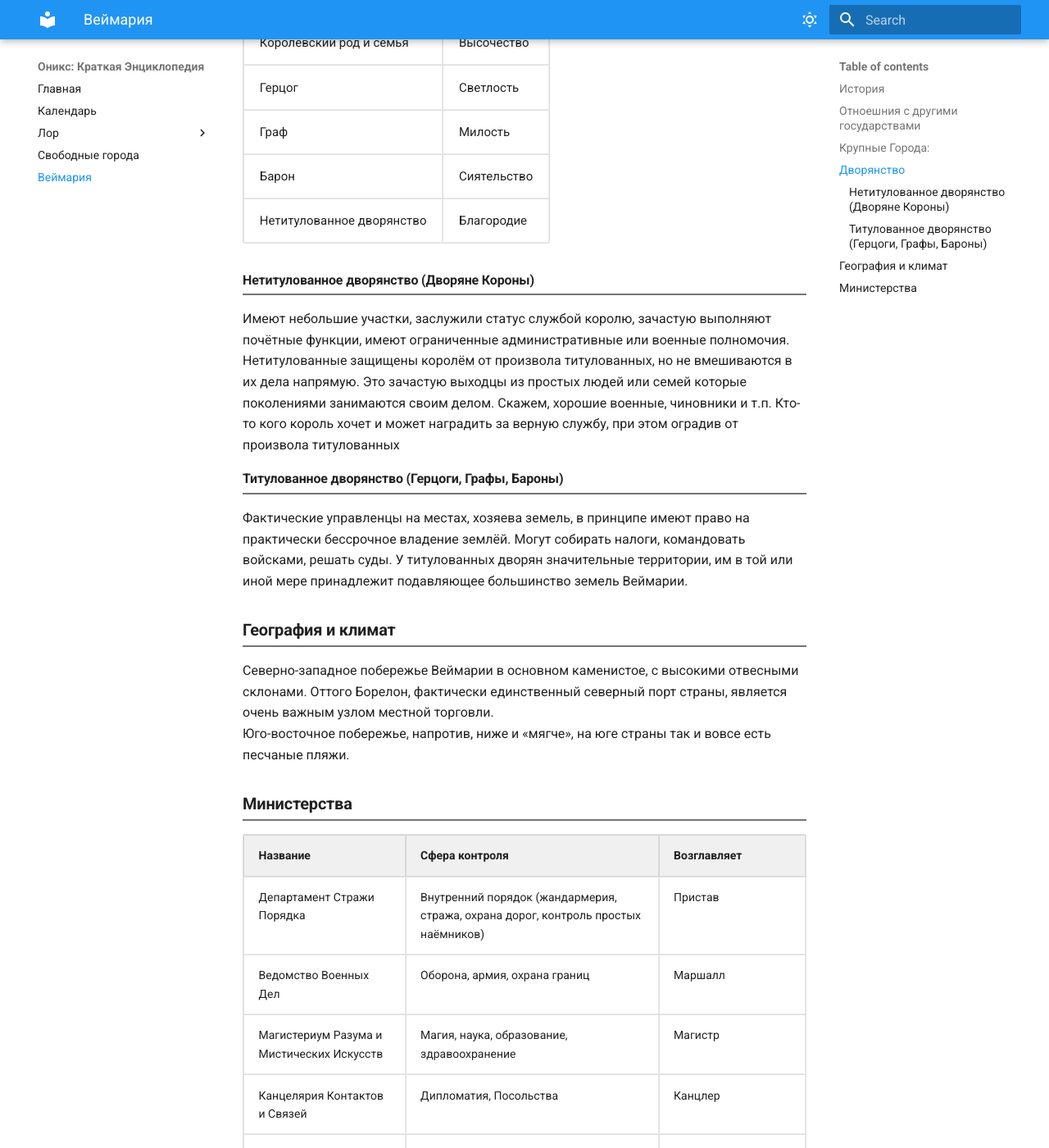
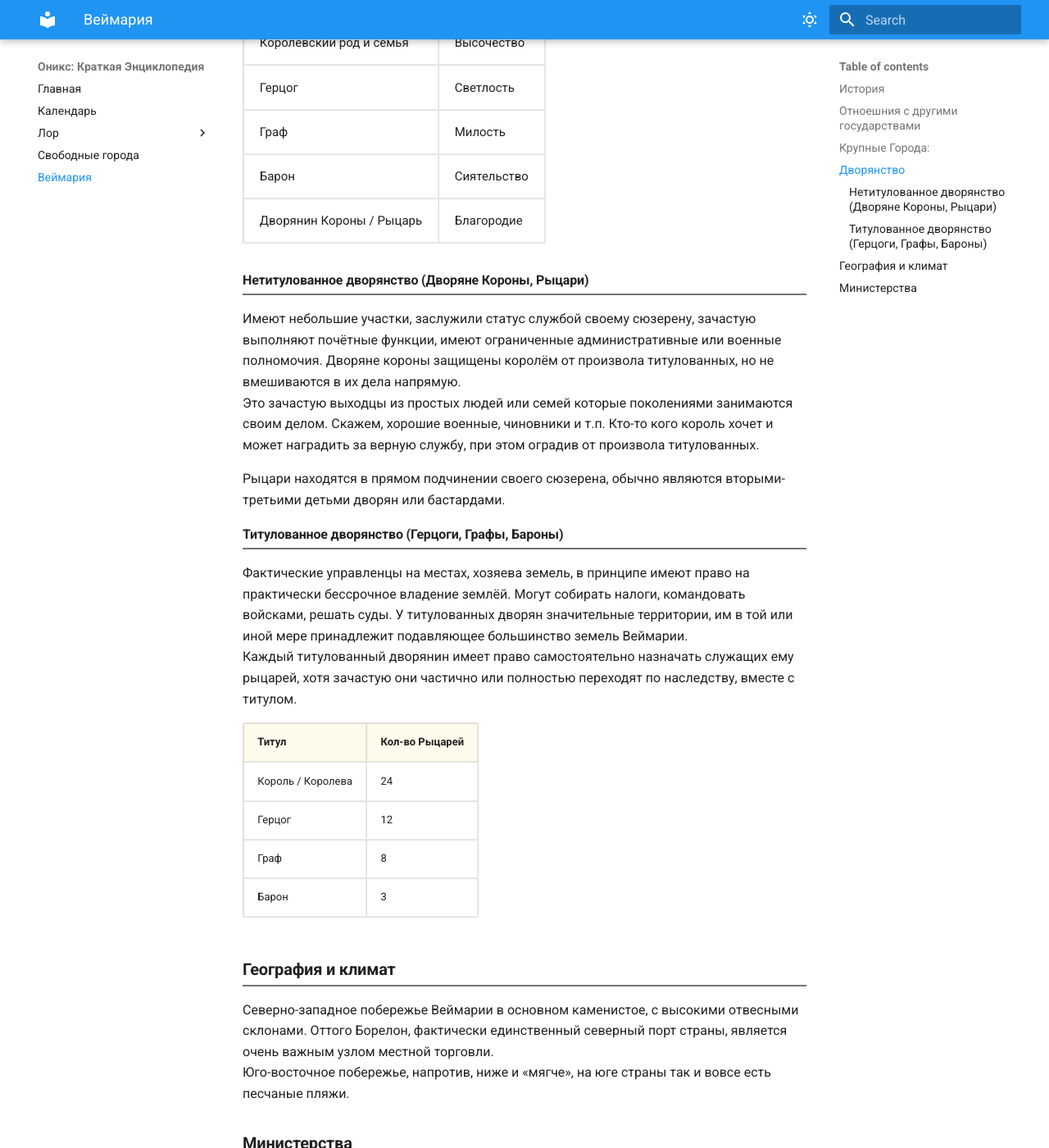
Before and after one commit to EternalDrifter/onyx, an MkDocs documentation site: the page built from docs/veym.md, in a window 1280 px wide and 1400 px high, scrolled down 1992 px. Shown: the whole window at 82% size. Built offline with MkDocs 1.6.1 and Material for MkDocs 9.7.7, drawn with Linux system fonts in a browser that asks for light colours; some of the changed text lies outside the part shown.

Commit message:
﻿Чтука дополнил веймарию

```diff
--- a/docs/veym.md
+++ b/docs/veym.md
@@ -51,7 +51,7 @@
 
 ### **Дворянство**
 <table border="1" cellspacing="0" cellpadding="6" style="font-size: 15px;">
-  <thead style="background-color:#f0f0f0;">
+  <thead style="background-color:#ecf1fe;">
     <tr>
       <th>Титул</th>
       <th>Обращение</th>
@@ -59,7 +59,7 @@
   </thead>
   <tbody>
     <tr>
-      <td>Король/Королева</td>
+      <td>Король / Королева</td>
       <td>Величество</td>
     </tr>
     <tr>
@@ -79,20 +79,50 @@
       <td>Сиятельство</td>
     </tr>
     <tr>
-      <td>Нетитулованное дворянство</td>
+      <td>Дворянин Короны / Рыцарь</td>
       <td>Благородие</td>
     </tr>
   </tbody>
 </table>
 
-#### Нетитулованное дворянство (Дворяне Короны)
-Имеют небольшие участки, заслужили статус службой королю, зачастую выполняют почётные функции, имеют ограниченные административные или военные полномочия.
-Нетитулованные защищены королём от произвола титулованных, но не вмешиваются в их дела напрямую.
-Это зачастую выходцы из простых людей или семей которые поколениями занимаются своим делом. Скажем, хорошие военные, чиновники и т.п. Кто-то кого король хочет и может наградить за верную службу, при этом оградив от произвола титулованных
+#### Нетитулованное дворянство (Дворяне Короны, Рыцари)
+Имеют небольшие участки, заслужили статус службой своему сюзерену, зачастую выполняют почётные функции, имеют ограниченные административные или военные полномочия.
+Дворяне короны защищены королём от произвола титулованных, но не вмешиваются в их дела напрямую.  <br>
+Это зачастую выходцы из простых людей или семей которые поколениями занимаются своим делом. Скажем, хорошие военные, чиновники и т.п. Кто-то кого король хочет и может наградить за верную службу, при этом оградив от произвола титулованных. <br>
+
+Рыцари находятся в прямом подчинении своего сюзерена, обычно являются вторыми-третьими детьми дворян или бастардами. <br>
+
+
 
 #### Титулованное дворянство (Герцоги, Графы, Бароны)
-Фактические управленцы на местах, хозяева земель, в принципе имеют право на практически бессрочное владение землёй. Могут собирать налоги, командовать войсками, решать суды. У титулованных дворян значительные территории, им в той или иной мере принадлежит подавляющее большинство земель Веймарии.
+Фактические управленцы на местах, хозяева земель, в принципе имеют право на практически бессрочное владение землёй. Могут собирать налоги, командовать войсками, решать суды. У титулованных дворян значительные территории, им в той или иной мере принадлежит подавляющее большинство земель Веймарии. <br>
+Каждый титулованный дворянин имеет право самостоятельно назначать служащих ему рыцарей, хотя зачастую они частично или полностью переходят по наследству, вместе с титулом.<br>
 
+<table border="1" cellspacing="0" cellpadding="6" style="font-size: 13px;">
+  <thead style="background-color:#fefbec;">
+    <tr>
+      <th>Титул</th>
+      <th>Кол-во Рыцарей</th>
+    </tr>
+  </thead>
+  <tbody>
+    <tr>
+      <td>Король / Королева</td>
+      <td>24</td>
+    </tr>
+    <tr>
+      <td>Герцог</td>
+      <td>12</td>
+    </tr>
+    <tr>
+      <td>Граф</td>
+      <td>8</td>
+    </tr>
+    <tr>
+      <td>Барон</td>
+      <td>3</td>
+  </tbody>
+</table>
 
 ### **География и климат**
 Северно-западное побережье Веймарии в основном каменистое, с высокими отвесными склонами. Оттого Борелон, фактически единственный северный порт страны, является очень важным узлом местной торговли. <br>
@@ -101,7 +131,7 @@
 
 ### **Министерства**
 <table border="1" cellspacing="0" cellpadding="5" style="font-size: 14px;">
-  <thead style="background-color:#f0f0f0;">
+  <thead style="background-color:#f1ecfe;">
     <tr>
       <th>Название</th>
       <th>Сфера контроля</th>
@@ -111,7 +141,7 @@
   <tbody>
     <tr>
       <td>Департамент Стражи Порядка</td>
-      <td>Внутренний порядок (жандармерия, стража, охрана дорог, контроль простых наёмников)</td>
+      <td>Внутренний порядок: жандармерия, стража, охрана дорог, контроль простых наёмников, </td>
       <td>Пристав</td>
     </tr>
     <tr>
```
Also changed, not shown: other parts of docs/veym.md (+1 -1 lines), site/lore/countryis/index.html, site/search/search_index.json, site/veym/index.html.
